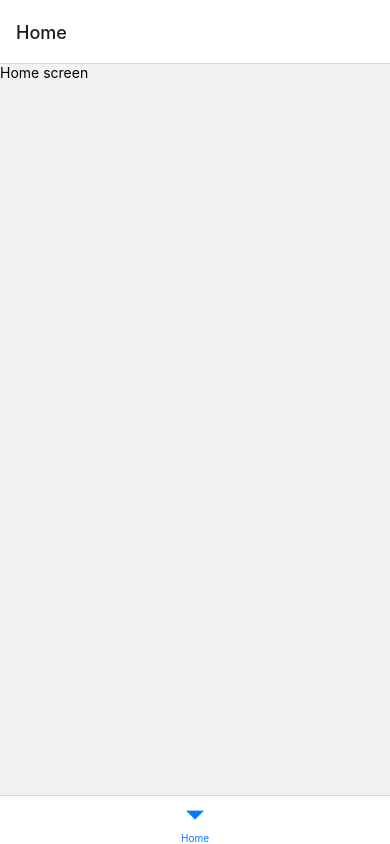
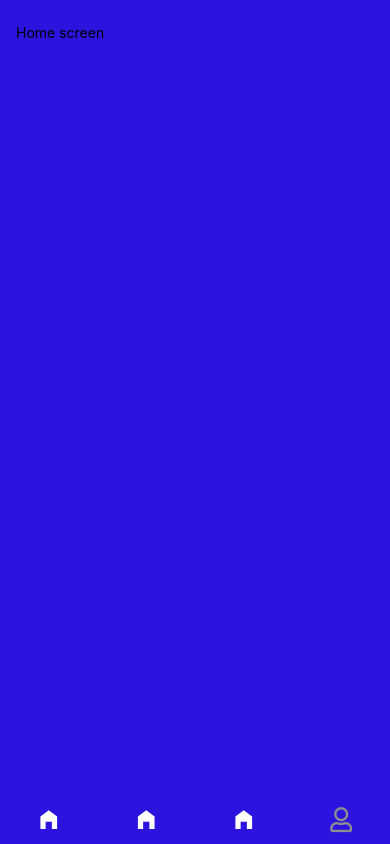
Before and after one commit to bezbrain/Nawo__assessment, a React Native app: screen /Home in a window 390 px wide. Built offline with nearby package versions, Linux system fonts and the light colour scheme.

Commit message:
Set up dummy screens for other screens

```diff
--- a/App.tsx
+++ b/App.tsx
@@ -1,27 +1,30 @@
 import "react-native-gesture-handler";
 import { NavigationContainer } from "@react-navigation/native";
 import { StatusBar } from "expo-status-bar";
-import { StyleSheet, Text, View } from "react-native";
-import { HomeComponent } from "./src/components/screenComponents";
-import { createBottomTabNavigator } from "@react-navigation/bottom-tabs";
-
-const Tab = createBottomTabNavigator();
+import { SafeAreaView, StyleSheet } from "react-native";
+import { TabNav } from "./src/screens";
 
 export default function App() {
   return (
-    <NavigationContainer>
-      <Tab.Navigator>
-        <Tab.Screen name="Home" component={HomeComponent} />
-      </Tab.Navigator>
-    </NavigationContainer>
+    <>
+      <SafeAreaView style={styles.container}>
+        <StatusBar style="light" />
+        <NavigationContainer>
+          <TabNav />
+        </NavigationContainer>
+      </SafeAreaView>
+    </>
   );
 }
 
 const styles = StyleSheet.create({
   container: {
     flex: 1,
-    backgroundColor: "#fff",
-    alignItems: "center",
-    justifyContent: "center",
+    backgroundColor: "#2c14de",
+    // alignItems: "center",
+    // justifyContent: "center",
+    // paddingBottom: 24,
+    // borderWidth: 2,
+    // borderColor: "red",
   },
 });
--- /dev/null
+++ b/src/components/general/wrappers/index.ts
@@ -0,0 +1,3 @@
+import ScreenWrapper from "./screenWrapper";
+
+export { ScreenWrapper };
--- /dev/null
+++ b/src/components/general/wrappers/screenWrapper.tsx
@@ -0,0 +1,21 @@
+import React, { ReactNode } from "react";
+import { StyleSheet, View } from "react-native";
+
+interface ScreenWrapperProps {
+  children: ReactNode;
+}
+
+const ScreenWrapper = ({ children }: ScreenWrapperProps) => {
+  return <View style={styles.screenContainer}>{children}</View>;
+};
+
+export default ScreenWrapper;
+
+const styles = StyleSheet.create({
+  screenContainer: {
+    backgroundColor: "#2c14de",
+    flex: 1,
+    paddingTop: 24,
+    paddingHorizontal: 16,
+  },
+});
--- /dev/null
+++ b/src/components/screenComponents/dummyScreenFour.tsx
@@ -0,0 +1,27 @@
+import React from "react";
+import { Text, View, StyleSheet } from "react-native";
+import { ScreenWrapper } from "../general/wrappers";
+
+const DummyScreenFour = () => {
+  return (
+    <ScreenWrapper>
+      <View style={styles.dummyContainer}>
+        <Text style={styles.dummyText}>Dummy Screen Four</Text>
+      </View>
+    </ScreenWrapper>
+  );
+};
+
+export default DummyScreenFour;
+
+const styles = StyleSheet.create({
+  dummyContainer: {
+    flex: 1,
+    justifyContent: "center",
+    alignItems: "center",
+  },
+  dummyText: {
+    color: "#fff",
+    fontSize: 24,
+  },
+});
--- /dev/null
+++ b/src/components/screenComponents/dummyScreenThree.tsx
@@ -0,0 +1,27 @@
+import React from "react";
+import { Text, View, StyleSheet } from "react-native";
+import { ScreenWrapper } from "../general/wrappers";
+
+const DummyScreenThree = () => {
+  return (
+    <ScreenWrapper>
+      <View style={styles.dummyContainer}>
+        <Text style={styles.dummyText}>Dummy Screen Three</Text>
+      </View>
+    </ScreenWrapper>
+  );
+};
+
+export default DummyScreenThree;
+
+const styles = StyleSheet.create({
+  dummyContainer: {
+    flex: 1,
+    justifyContent: "center",
+    alignItems: "center",
+  },
+  dummyText: {
+    color: "#fff",
+    fontSize: 24,
+  },
+});
--- /dev/null
+++ b/src/components/screenComponents/dummyScreenTwo.tsx
@@ -0,0 +1,27 @@
+import React from "react";
+import { StyleSheet, Text, View } from "react-native";
+import { ScreenWrapper } from "../general/wrappers";
+
+const DummyScreenTwo = () => {
+  return (
+    <ScreenWrapper>
+      <View style={styles.dummyContainer}>
+        <Text style={styles.dummyText}>Dummy Screen Two</Text>
+      </View>
+    </ScreenWrapper>
+  );
+};
+
+export default DummyScreenTwo;
+
+const styles = StyleSheet.create({
+  dummyContainer: {
+    flex: 1,
+    justifyContent: "center",
+    alignItems: "center",
+  },
+  dummyText: {
+    color: "#fff",
+    fontSize: 24,
+  },
+});
--- a/src/components/screenComponents/home.component.tsx
+++ b/src/components/screenComponents/home.component.tsx
@@ -1,11 +1,12 @@
 import React from "react";
 import { Text, View } from "react-native";
+import { ScreenWrapper } from "../general/wrappers";
 
 const HomeComponent = () => {
   return (
-    <View>
+    <ScreenWrapper>
       <Text>Home screen</Text>
-    </View>
+    </ScreenWrapper>
   );
 };
 
--- a/src/components/screenComponents/index.ts
+++ b/src/components/screenComponents/index.ts
@@ -1,3 +1,6 @@
 import HomeComponent from "./home.component";
+import DummyScreenTwo from "./dummyScreenTwo";
+import DummyScreenThree from "./dummyScreenThree";
+import DummyScreenFour from "./dummyScreenFour";
 
-export { HomeComponent };
+export { HomeComponent, DummyScreenTwo, DummyScreenThree, DummyScreenFour };
--- /dev/null
+++ b/src/screens/index.ts
@@ -0,0 +1,3 @@
+import TabNav from "./tabNav";
+
+export { TabNav };
--- /dev/null
+++ b/src/screens/tabNav.tsx
@@ -0,0 +1,86 @@
+import React from "react";
+import { createBottomTabNavigator } from "@react-navigation/bottom-tabs";
+import { MaterialCommunityIcons } from "@expo/vector-icons";
+import { FontAwesome5 } from "@expo/vector-icons";
+
+import {
+  DummyScreenFour,
+  DummyScreenThree,
+  DummyScreenTwo,
+  HomeComponent,
+} from "../components/screenComponents";
+
+const Tab = createBottomTabNavigator();
+
+const TabNav = () => {
+  return (
+    <Tab.Navigator
+      screenOptions={{
+        headerShown: false,
+        tabBarItemStyle: { backgroundColor: "#2c14de" },
+        tabBarStyle: { backgroundColor: "#2c14de", borderTopWidth: 0 },
+        title: "",
+      }}
+    >
+      <Tab.Screen
+        name="Home"
+        component={HomeComponent}
+        options={{
+          tabBarIcon: ({ color, size }) => {
+            return (
+              <MaterialCommunityIcons
+                name="home-variant"
+                size={size}
+                color="#fff"
+              />
+            );
+          },
+        }}
+      />
+      <Tab.Screen
+        name="Two"
+        component={DummyScreenTwo}
+        options={{
+          // tabBarLabel: "Home",
+          tabBarIcon: ({ color, size }) => {
+            return (
+              <MaterialCommunityIcons
+                name="home-variant"
+                size={size}
+                color="#fff"
+              />
+            );
+          },
+        }}
+      />
+      <Tab.Screen
+        name="Three"
+        component={DummyScreenThree}
+        options={{
+          // tabBarLabel: "Home",
+          tabBarIcon: ({ color, size }) => {
+            return (
+              <MaterialCommunityIcons
+                name="home-variant"
+                size={size}
+                color="#fff"
+              />
+            );
+          },
+        }}
+      />
+      <Tab.Screen
+        name="Four"
+        component={DummyScreenFour}
+        options={{
+          // tabBarLabel: "Home",
+          tabBarIcon: ({ color, size }) => {
+            return <FontAwesome5 name="user" size={size} color={color} />;
+          },
+        }}
+      />
+    </Tab.Navigator>
+  );
+};
+
+export default TabNav;
```
